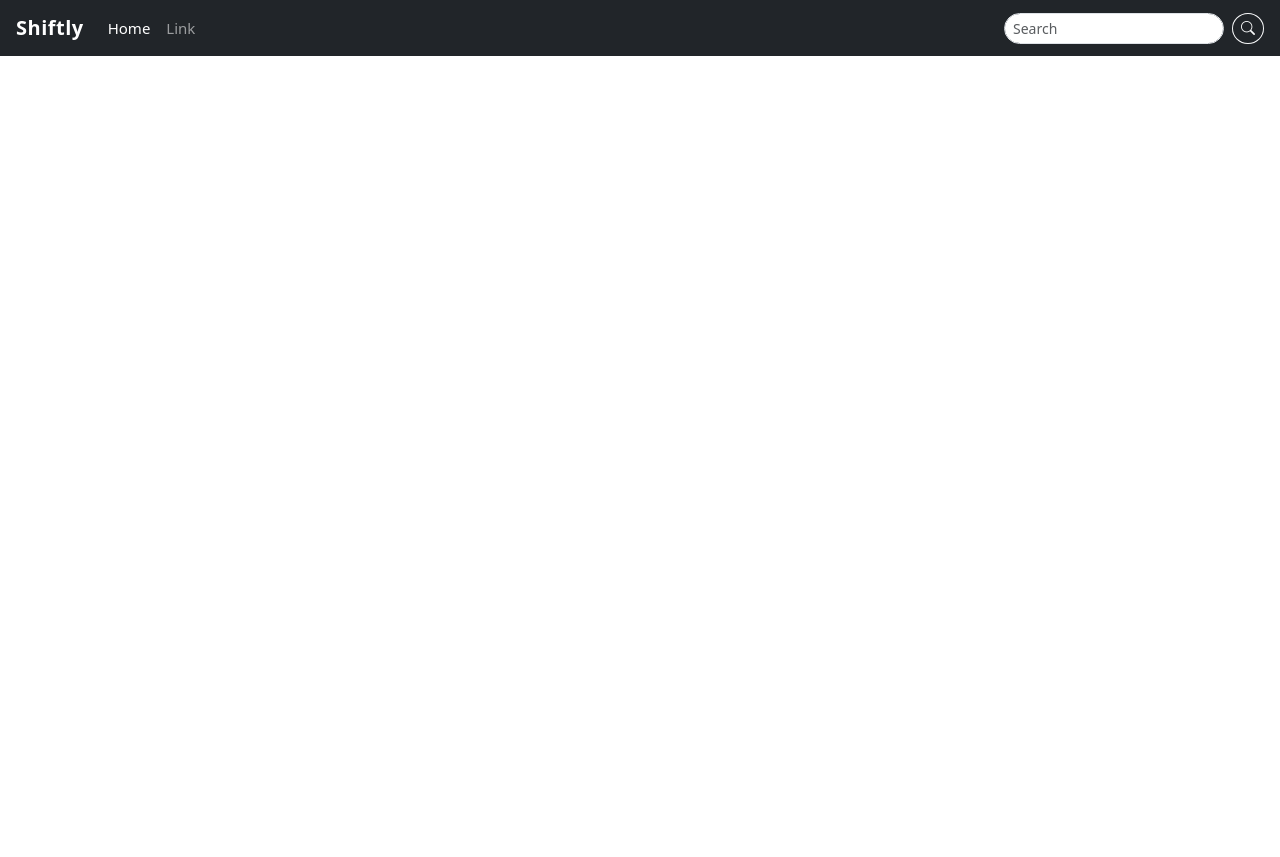
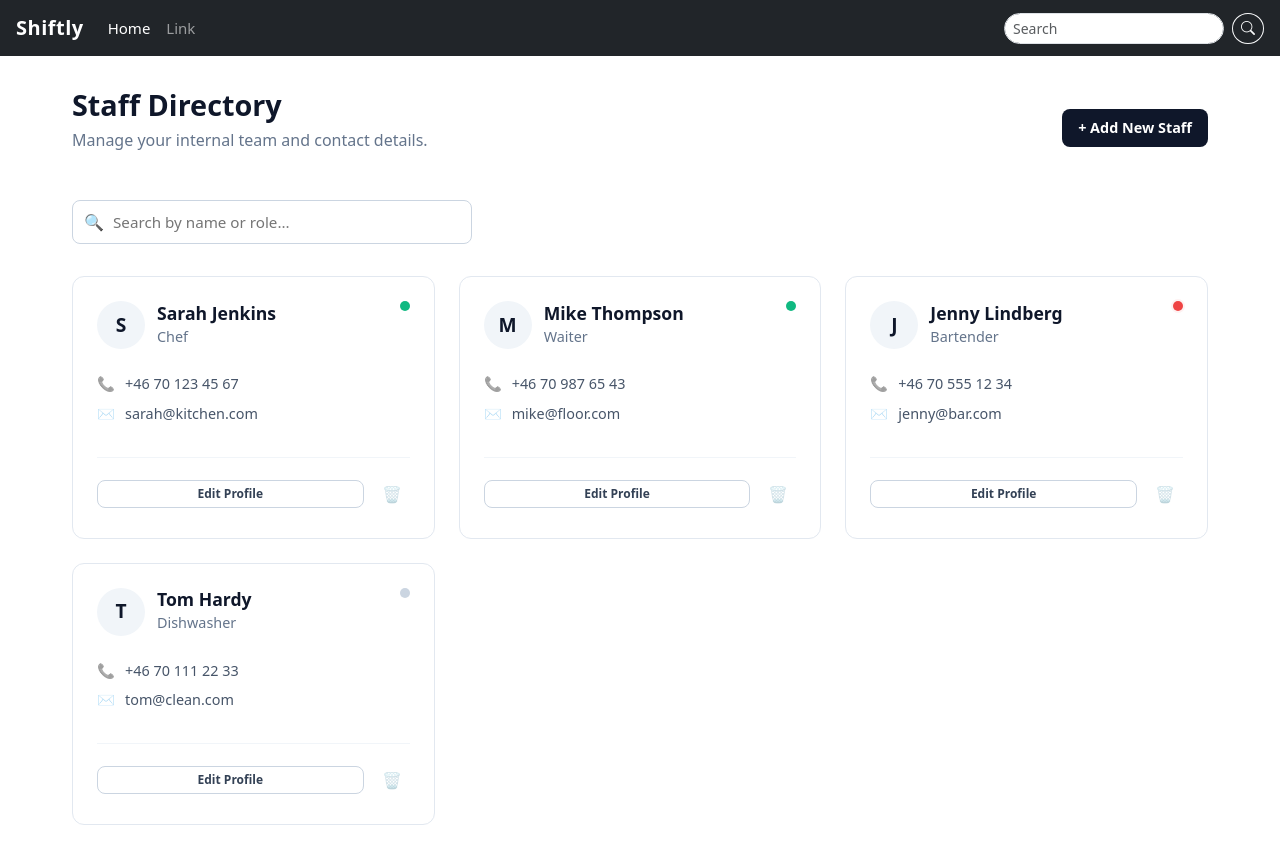
Before and after one commit to FRMM96/Shiftly, a Vue app in the folder Frontend/: page /StaffDirectory in a window 1280 px wide. Before the commit this address had no page. Before the commit the page ends 800 px from the top, so only its background shows below. Built offline with nearby package versions, Linux system fonts and the light colour scheme; what bootstrap-vue-next would draw is missing.

Commit message:
Staff direcitory page

```diff
--- a/Frontend/src/router.js
+++ b/Frontend/src/router.js
@@ -4,6 +4,7 @@
 import Home from './views/Home.vue'
 import Calendar from './views/calendar.vue'
 import ManagerHome from './views/ManagerHome.vue'
+import StaffDirectory from './views/StaffDirectory.vue'
 
 const routes = [
   {
@@ -32,6 +33,11 @@
     path: '/ManagerHome',
     name: '/ManagerHome',
     component: ManagerHome
+  },
+  {
+    path: '/StaffDirectory',
+    name: '/StaffDirectory',
+    component: StaffDirectory
   }
 
 ]
--- /dev/null
+++ b/Frontend/src/views/StaffDirectory.vue
@@ -0,0 +1,221 @@
+<script setup>
+import { ref, computed } from 'vue'
+import BaseButton from '../components/BaseButton.vue'
+
+// --- Mock Data ---
+const staffList = ref([
+  { id: 1, name: 'Sarah Jenkins', role: 'Chef', phone: '+46 70 123 45 67', email: 'sarah@kitchen.com', status: 'active', avatar: 'S' },
+  { id: 2, name: 'Mike Thompson', role: 'Waiter', phone: '+46 70 987 65 43', email: 'mike@floor.com', status: 'active', avatar: 'M' },
+  { id: 3, name: 'Jenny Lindberg', role: 'Bartender', phone: '+46 70 555 12 34', email: 'jenny@bar.com', status: 'sick', avatar: 'J' }, // Linked to your Sick status logic
+  { id: 4, name: 'Tom Hardy', role: 'Dishwasher', phone: '+46 70 111 22 33', email: 'tom@clean.com', status: 'inactive', avatar: 'T' },
+])
+
+// --- Search & Filter ---
+const searchQuery = ref('')
+const filteredStaff = computed(() => {
+  return staffList.value.filter(person =>
+    person.name.toLowerCase().includes(searchQuery.value.toLowerCase()) ||
+    person.role.toLowerCase().includes(searchQuery.value.toLowerCase())
+  )
+})
+
+// --- Actions ---
+const handleAddStaff = () => {
+  const name = prompt("Enter Staff Name:") // Simple prompt for now, connect to Modal later
+  if (name) {
+    staffList.value.push({
+      id: Date.now(),
+      name,
+      role: 'New Hire',
+      phone: '-',
+      email: '-',
+      status: 'active',
+      avatar: name.charAt(0)
+    })
+  }
+}
+
+const handleDelete = (id) => {
+  if(confirm("Remove this staff member?")) {
+    staffList.value = staffList.value.filter(p => p.id !== id)
+  }
+}
+</script>
+
+<template>
+  <div class="page-container">
+
+    <header class="page-header">
+      <div>
+        <h1 class="page-title">Staff Directory</h1>
+        <p class="page-subtitle">Manage your internal team and contact details.</p>
+      </div>
+      <BaseButton variant="primary" @click="handleAddStaff">+ Add New Staff</BaseButton>
+    </header>
+
+    <div class="toolbar">
+      <div class="search-wrapper">
+        <span class="search-icon">🔍</span>
+        <input v-model="searchQuery" type="text" placeholder="Search by name or role..." class="search-input" />
+      </div>
+    </div>
+
+    <div class="staff-grid">
+      <div v-for="person in filteredStaff" :key="person.id" class="staff-card">
+
+        <div class="card-top">
+          <div class="avatar-circle">{{ person.avatar }}</div>
+          <div class="person-info">
+            <h3 class="person-name">{{ person.name }}</h3>
+            <span class="person-role">{{ person.role }}</span>
+          </div>
+          <div class="status-indicator" :class="person.status"></div>
+        </div>
+
+        <div class="card-details">
+          <div class="detail-row">
+            <span class="icon">📞</span> {{ person.phone }}
+          </div>
+          <div class="detail-row">
+            <span class="icon">✉️</span> {{ person.email }}
+          </div>
+        </div>
+
+        <div class="card-actions">
+          <BaseButton variant="secondary" size="sm" block>Edit Profile</BaseButton>
+          <button class="icon-btn-delete" @click="handleDelete(person.id)">🗑️</button>
+        </div>
+
+      </div>
+    </div>
+
+  </div>
+</template>
+
+<style scoped>
+/* Page Layout */
+.page-container {
+  padding: 2rem;
+  max-width: 1200px;
+  margin: 0 auto;
+}
+
+.page-header {
+  display: flex;
+  justify-content: space-between;
+  align-items: center;
+  margin-bottom: 2rem;
+}
+
+.page-title { font-size: 1.8rem; font-weight: 800; color: #0f172a; margin: 0; }
+.page-subtitle { color: #64748b; margin-top: 5px; }
+
+/* Toolbar */
+.toolbar { margin-bottom: 2rem; }
+.search-wrapper {
+  position: relative;
+  max-width: 400px;
+}
+.search-input {
+  width: 100%;
+  padding: 10px 10px 10px 40px;
+  border: 1px solid #cbd5e1;
+  border-radius: 8px;
+  font-size: 0.95rem;
+}
+.search-icon {
+  position: absolute;
+  left: 12px;
+  top: 50%;
+  transform: translateY(-50%);
+  color: #94a3b8;
+}
+
+/* Staff Grid */
+.staff-grid {
+  display: grid;
+  grid-template-columns: repeat(auto-fill, minmax(300px, 1fr));
+  gap: 1.5rem;
+}
+
+/* Staff Card */
+.staff-card {
+  background: white;
+  border: 1px solid #e2e8f0;
+  border-radius: 12px;
+  padding: 1.5rem;
+  transition: transform 0.2s, box-shadow 0.2s;
+  display: flex;
+  flex-direction: column;
+}
+
+.staff-card:hover {
+  transform: translateY(-3px);
+  box-shadow: 0 4px 12px rgba(0,0,0,0.05);
+}
+
+.card-top {
+  display: flex;
+  align-items: center;
+  gap: 12px;
+  margin-bottom: 1.5rem;
+  position: relative;
+}
+
+.avatar-circle {
+  width: 48px;
+  height: 48px;
+  background-color: #f1f5f9;
+  color: #0f172a;
+  border-radius: 50%;
+  display: flex;
+  align-items: center;
+  justify-content: center;
+  font-weight: 800;
+  font-size: 1.2rem;
+}
+
+.person-info { flex: 1; }
+.person-name { font-size: 1.1rem; font-weight: 700; margin: 0; color: #0f172a; }
+.person-role { font-size: 0.9rem; color: #64748b; }
+
+/* Status Dot */
+.status-indicator {
+  width: 10px; height: 10px; border-radius: 50%;
+  position: absolute; top: 0; right: 0;
+}
+.status-indicator.active { background-color: #10b981; }
+.status-indicator.sick { background-color: #ef4444; box-shadow: 0 0 0 2px #fef2f2; }
+.status-indicator.inactive { background-color: #cbd5e1; }
+
+/* Details */
+.card-details {
+  margin-bottom: 1.5rem;
+  flex: 1; /* Pushes actions to bottom */
+}
+
+.detail-row {
+  display: flex;
+  align-items: center;
+  gap: 10px;
+  color: #475569;
+  font-size: 0.9rem;
+  margin-bottom: 8px;
+}
+.icon { opacity: 0.5; }
+
+/* Actions */
+.card-actions {
+  display: flex;
+  align-items: center;
+  gap: 10px;
+  border-top: 1px solid #f1f5f9;
+  padding-top: 1rem;
+}
+
+.icon-btn-delete {
+  background: none; border: none; cursor: pointer; opacity: 0.4;
+  padding: 8px; border-radius: 4px; transition: all 0.2s;
+}
+.icon-btn-delete:hover { opacity: 1; background-color: #fef2f2; }
+</style>
```
